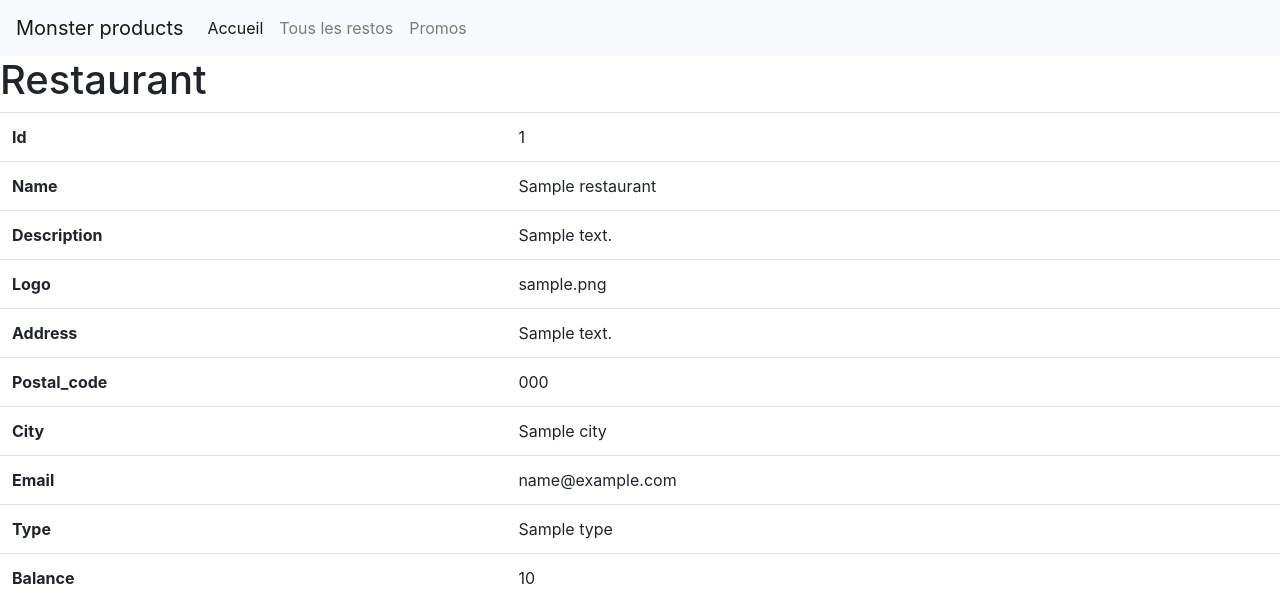
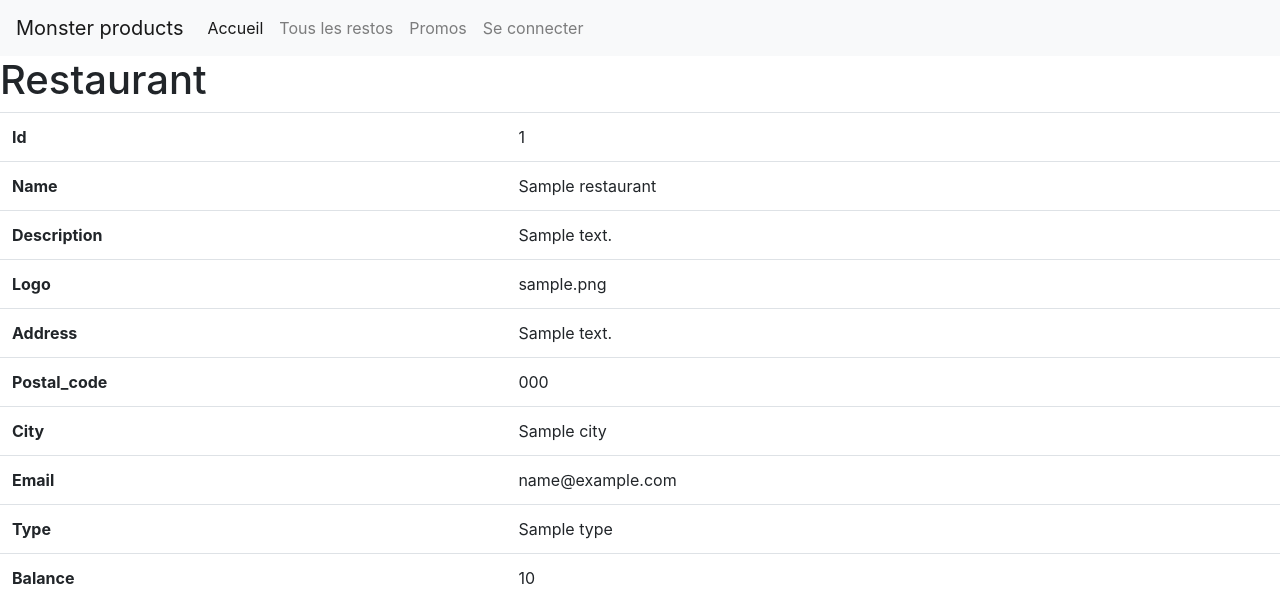
Before and after one commit to maxencele2001/ProjetTechnoWeb, a Symfony app: template templates/restaurant/show.html.twig in a window 1280 px wide. Shown: the top 601 px of the page. Run offline with Twig, Linux system fonts and the light colour scheme; the template is opened without the code that fills it: most values are stand-ins (such as "Sample title", 1, 10 or a date in 2020); some libraries are stand-ins or nearby versions.

Commit message:
Connexion déconnexion

```diff
--- a/src/Entity/Restaurant.php
+++ b/src/Entity/Restaurant.php
@@ -77,7 +77,6 @@ class Restaurant
     public function __construct()
     {
         $this->plats = new ArrayCollection();
-        //$this->user =
     }
 
     public function getId(): ?int
--- a/templates/nav.html.twig
+++ b/templates/nav.html.twig
@@ -15,5 +15,18 @@
       <li class="nav-item">
         <a class="nav-link" href="#">Promos</a>
       </li>
+      {% if app.user %}
+        <ul class="navbar-nav">
+            <li class="nav-item">
+                <a href="{{ path('app_logout') }}" class="nav-link">Se déconnecter</a>
+            </li>
+        </ul>
+      {% else %}
+        <ul class="navbar-nav">
+            <li class="nav-item">
+                <a href="{{ path('app_login') }}" class="nav-link">Se connecter</a>
+            </li>
+        </ul>
+      {% endif %}
   </div>
 </nav>
```
